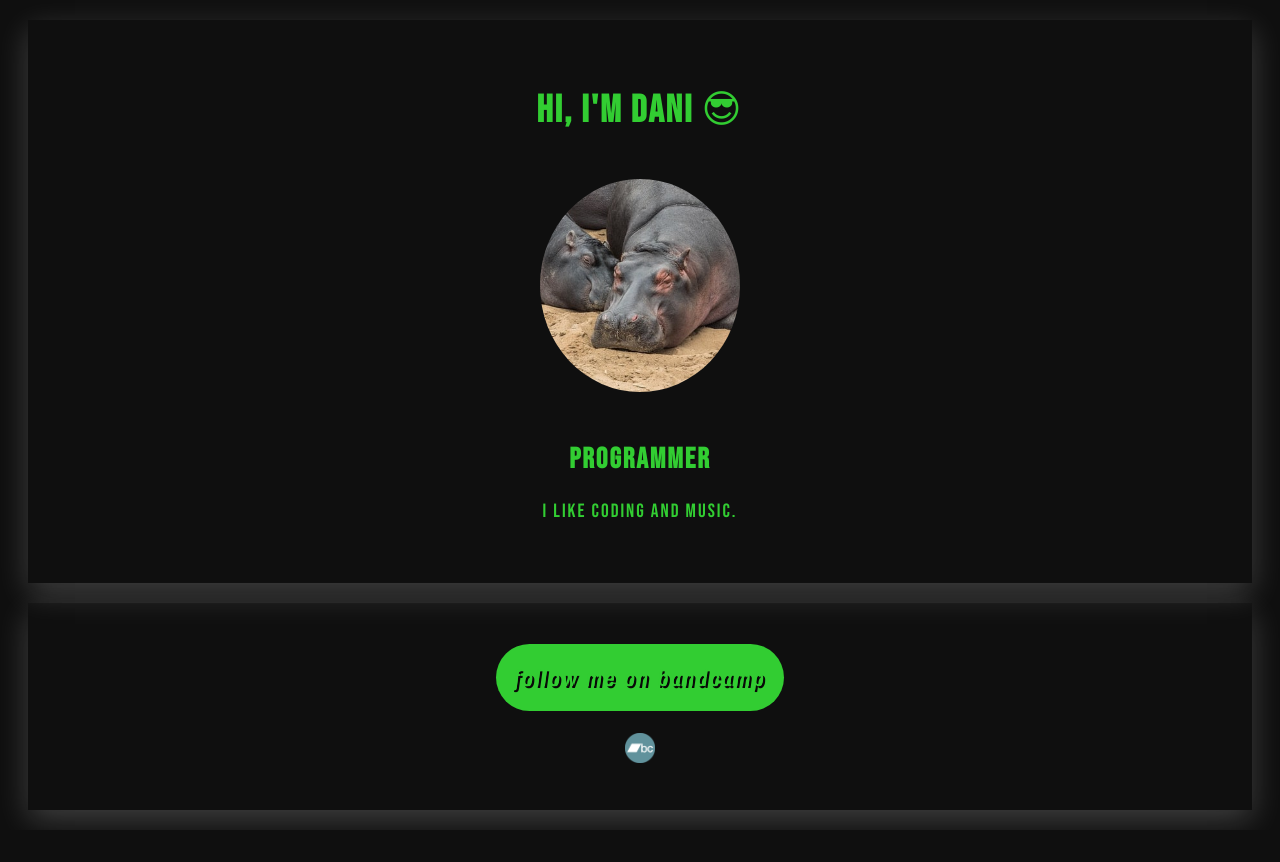
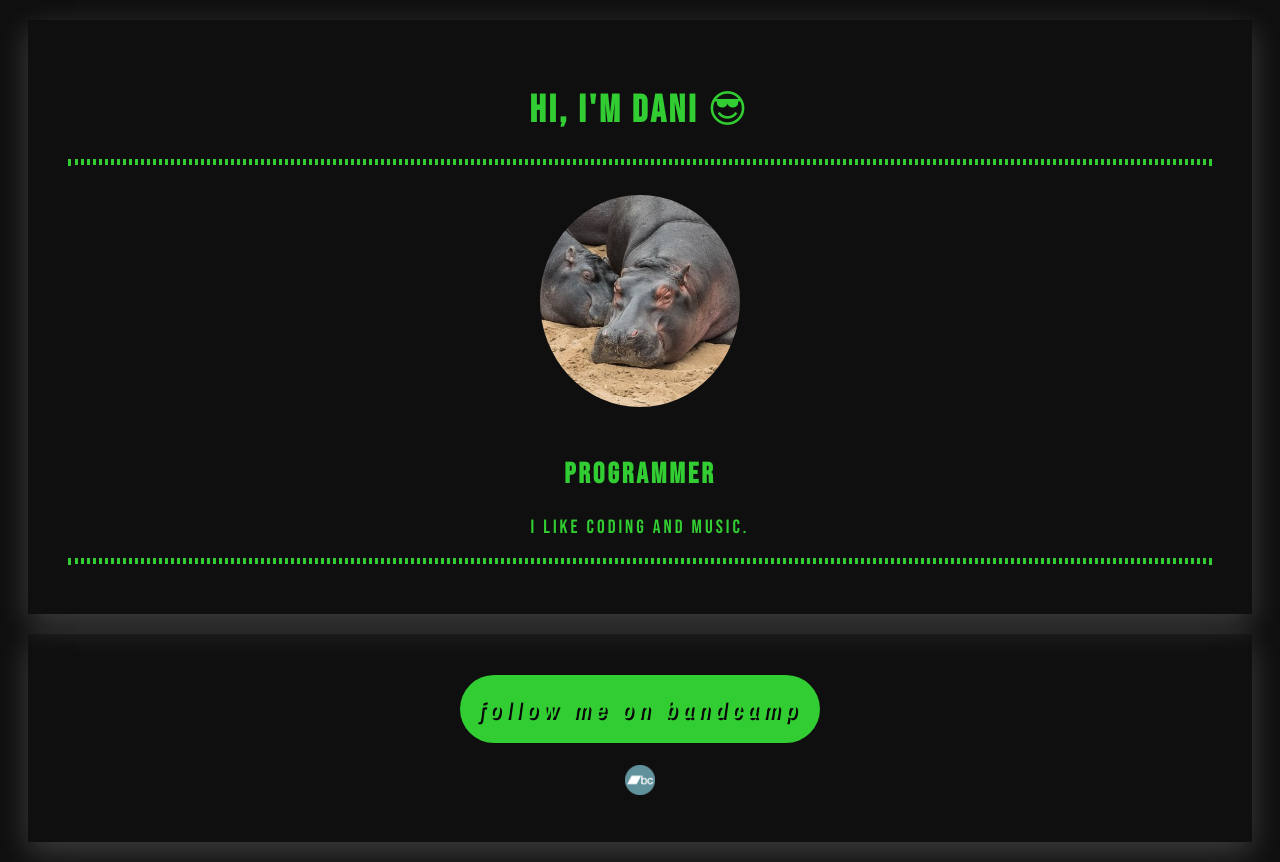
Before and after one commit to danimockzubia/profile, a plain HTML site: page index.html in a window 1280 px wide. Before the commit the page ends 830 px from the top, so only its background shows below. Drawn offline with nearby package versions, Linux system fonts and the light colour scheme.

Commit message:
prettier

```diff
--- a/index.html
+++ b/index.html
@@ -18,9 +18,11 @@
   <body>
     <div class="banner">
       <h1>Hi, I'm Dani 😎</h1>
+      <hr>
       <img src="images/hippo.jpeg" id="logo" alt="Dani logo">
       <h2>Programmer</h2>
       <p>I like coding and music.</p>
+      <hr>
     </div>
     <div class="footer">
       <ul>
--- a/style.css
+++ b/style.css
@@ -2,14 +2,20 @@ body {
   background-color: rgb(15, 15, 15);
   color: limegreen;
   font-family: 'Bebas Neue', cursive;
-  letter-spacing: 2px;
+  letter-spacing: 5px;
   font-size: larger;
   /* text-align: center; */
 }
+
+hr{
+  border: dotted limegreen;
+}
+
 .banner {
   box-shadow: 0 10px 30px rgba(255, 255, 255, 0.2);
   margin: 20px;
   padding: 40px;
+  letter-spacing: 3px;
   text-align: center;
 }
 
@@ -22,7 +28,7 @@ body {
 }
 a {
   font-family: 'Archivo Narrow', sans-serif;
-  font-size: larger;
+  font-size: x-large;
   color: limegreen;
   text-shadow: 2px 2px #080808;
   text-decoration: none;
```
